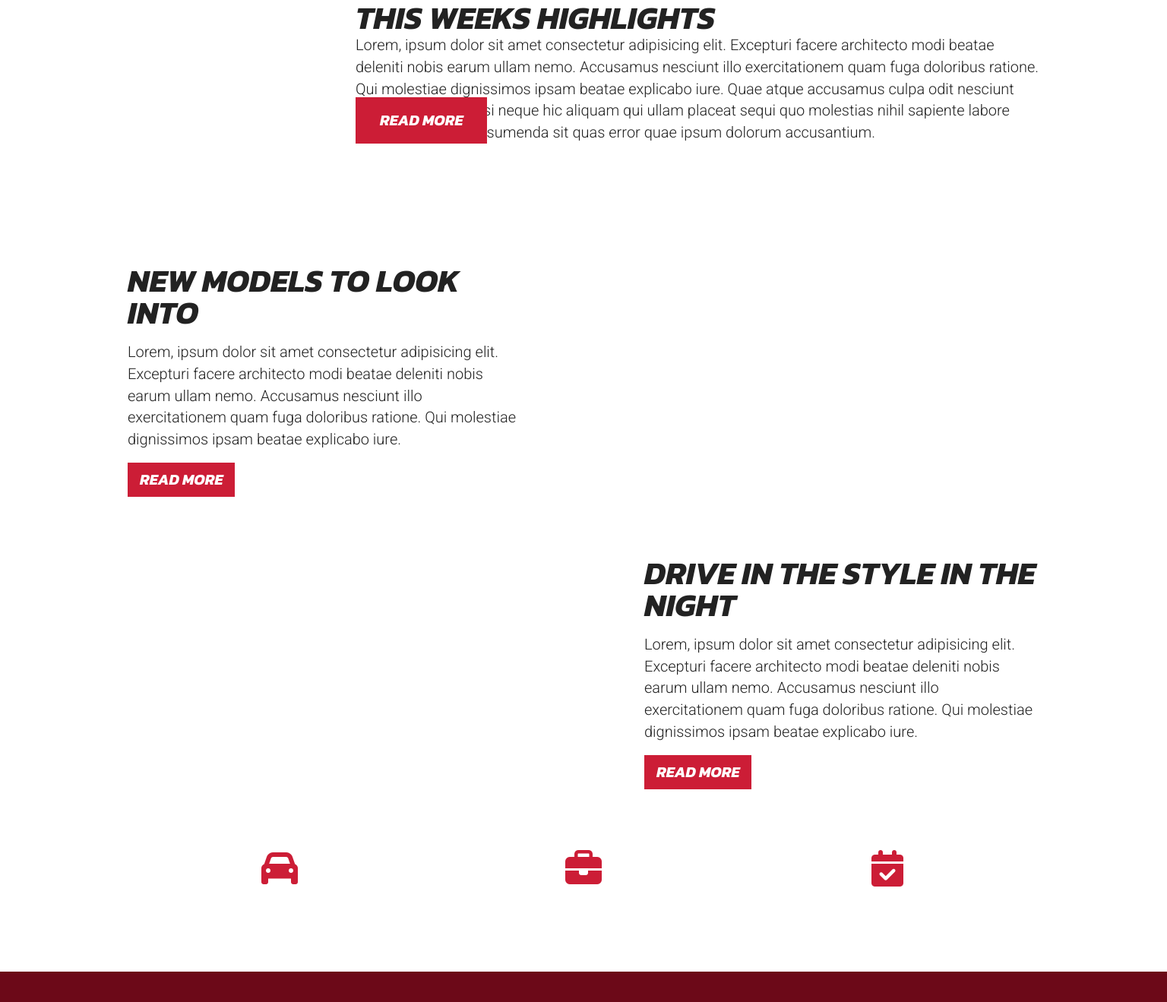
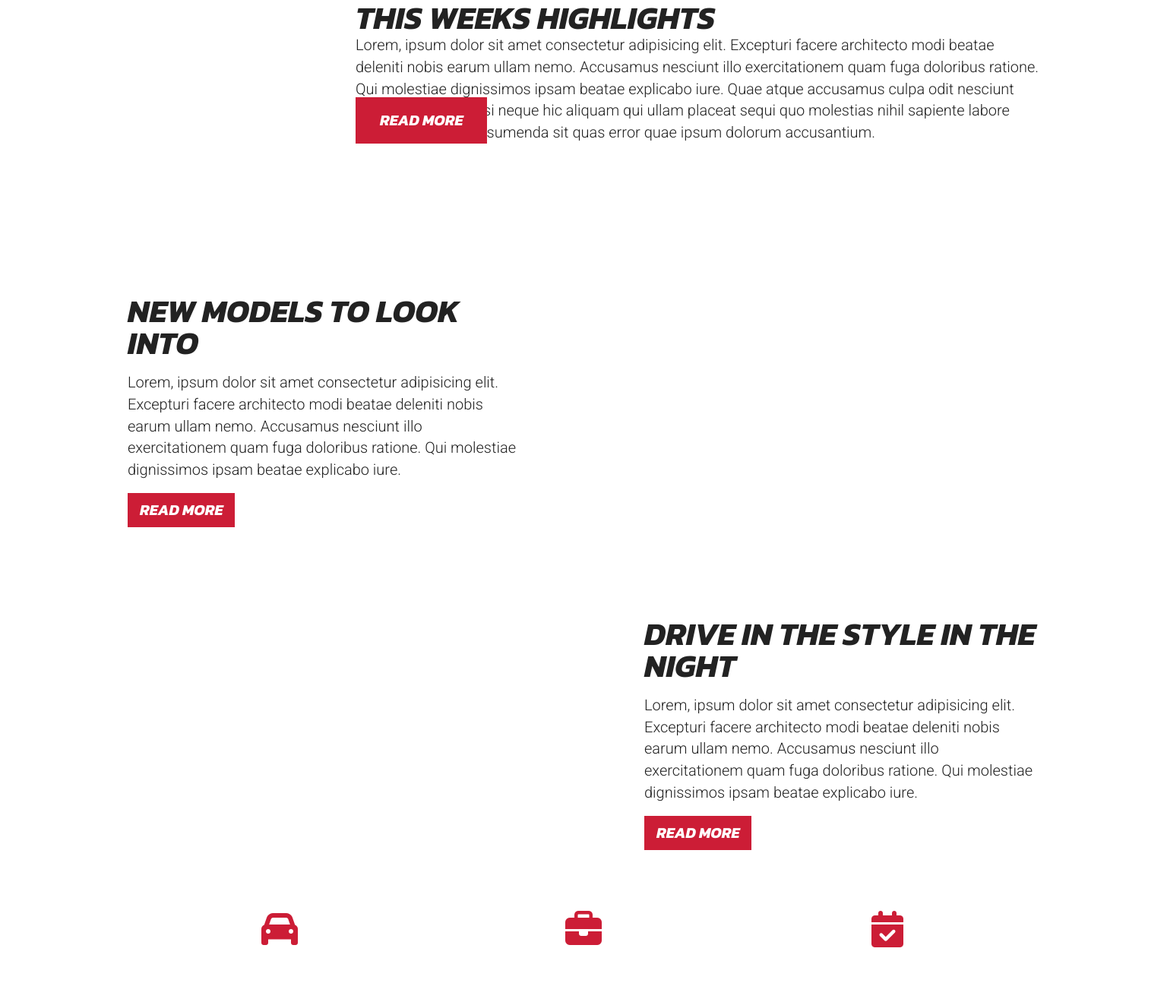
Before and after one commit to 356Sandhu/satvir-sandhu-project-one, a plain HTML site: page index.html in a window 1536 px wide. Shown: the part 935-2254 px from the top of the page at 76% size. Drawn offline with Linux system fonts and the light colour scheme.

Commit message:
fix 1400 plus media

```diff
--- a/style.css
+++ b/style.css
@@ -356,6 +356,18 @@ footer .copyright p{
   font-size: 1rem;
 }
 
+
+@media only screen and (min-width: 1400px){
+  .article-full:nth-of-type(even) .article-right{
+    padding-top: 7.5rem;
+  }
+
+
+
+  .article-full:nth-of-type(odd) .article-left{
+    padding-top: 7.5rem;
+  }
+}
 
 /* Large Tablets */
 @media only screen and (max-width: 1200px){
```
